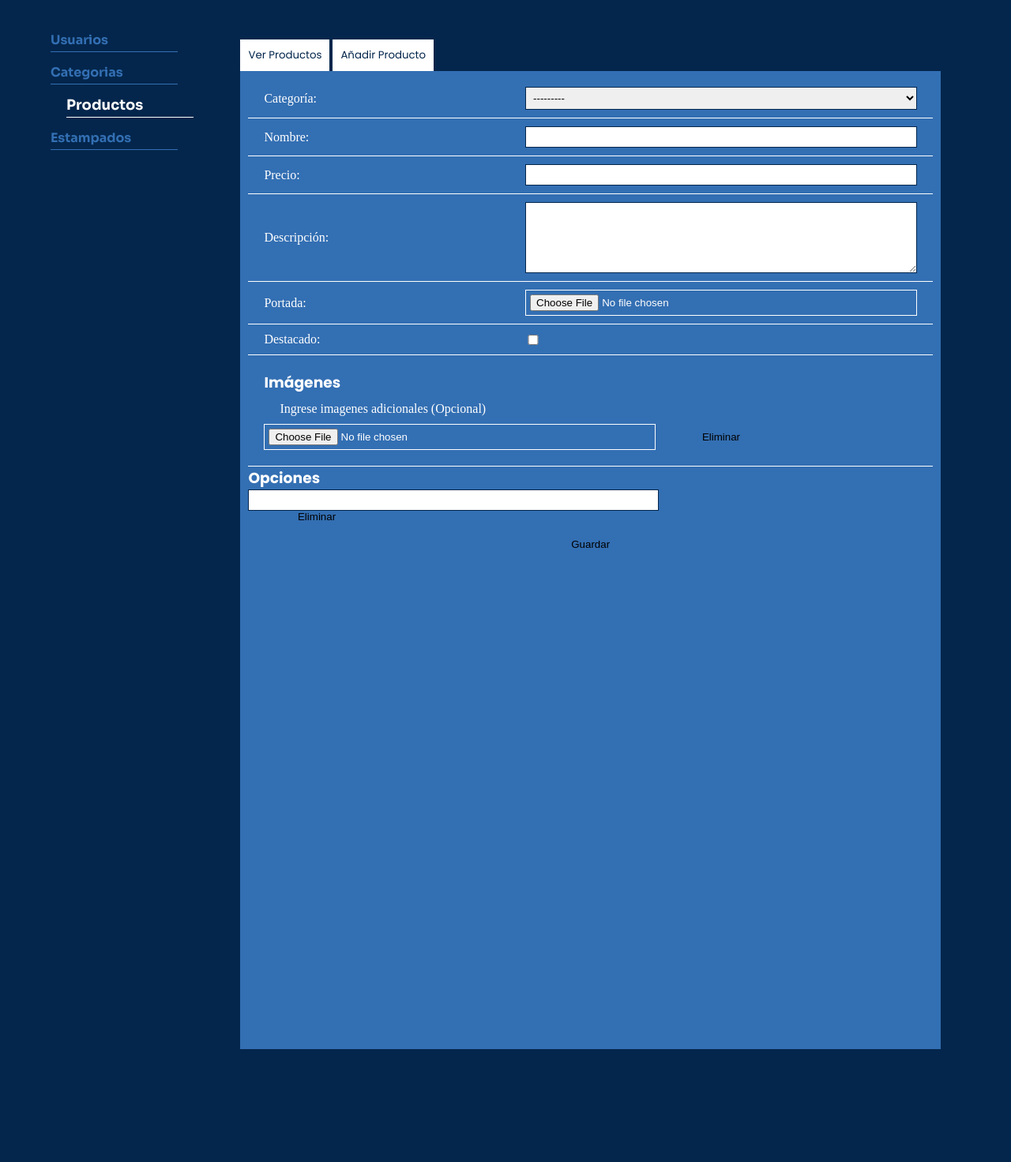
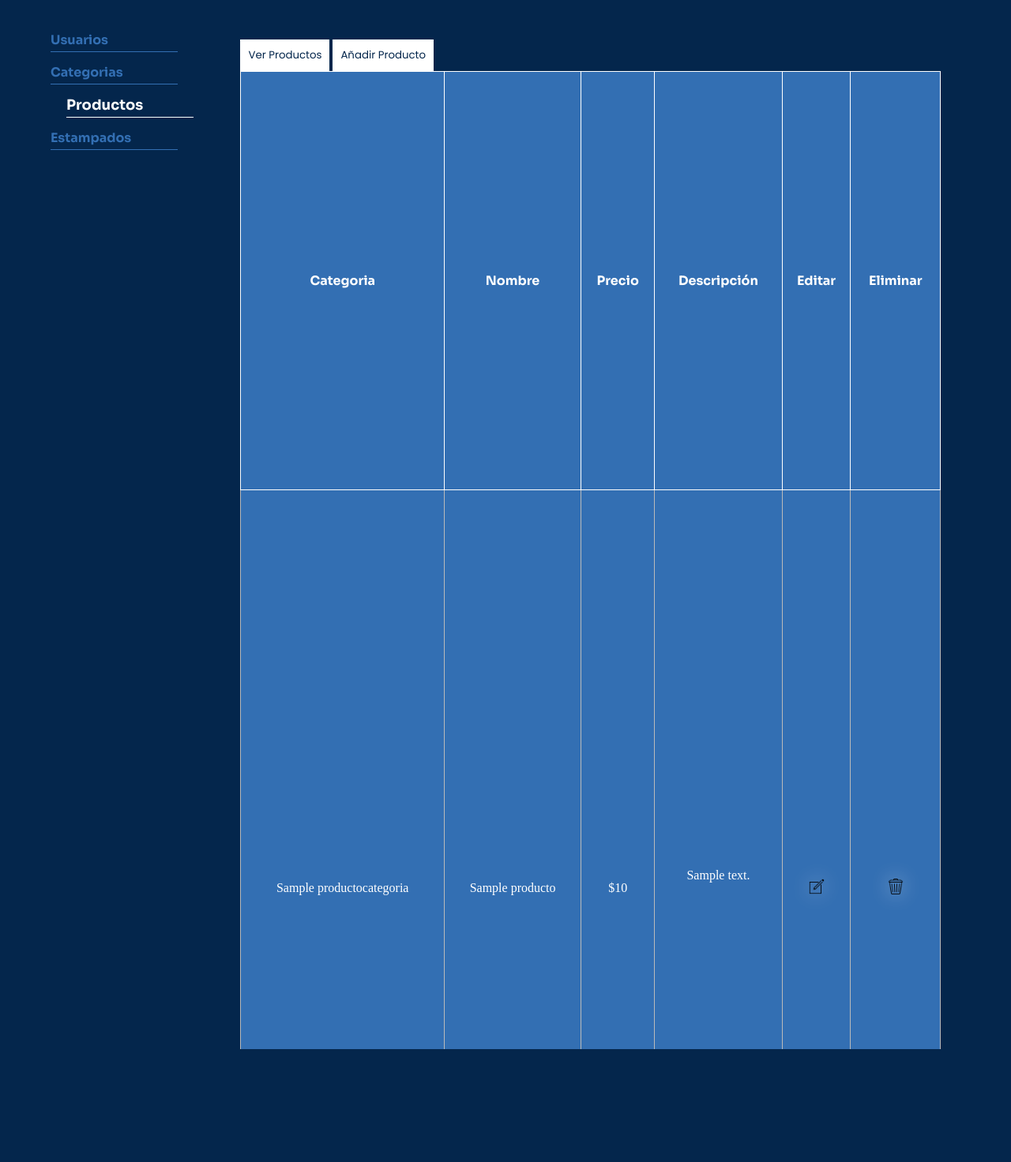
Before and after one commit to TomixLoL/MyTime, a Django app: page /administracion-producto in a window 1280 px wide. Shown: the part 69-1541 px from the top of the page at 79% size. Run offline with Django 4.2, Linux system fonts and the light colour scheme; a user stored in the database is signed in; tables that the repository leaves empty hold one stand-in row (values such as "Sample post"); some web fonts are replaced.

Commit message:
Arreglo bug carga de productos

```diff
--- a/project/apps/administracion/templates/producto_admin.html
+++ b/project/apps/administracion/templates/producto_admin.html
@@ -22,7 +22,7 @@
 <button class="button-section" id="lookProducto">Ver Productos</button>
 <button class="button-section" id="plusProducto">Añadir Producto</button>
 
-<table hidden id="productosVista" class="container-productos">
+<table id="productosVista" class="container-productos">
         <tr>
                 <th>Categoria</th>
                 <th>Nombre</th>
@@ -49,7 +49,7 @@
         {% endfor %}
 </table>
 
-<div id="agregarForm" class="formulario-agregar">
+<div hidden id="agregarForm" class="formulario-agregar">
         <form method="post" enctype="multipart/form-data">
                 {% csrf_token %}
                 {{ producto_form.as_p }}
--- a/project/apps/administracion/views.py
+++ b/project/apps/administracion/views.py
@@ -29,11 +29,7 @@ def AdminProducto(request):
             producto_form = ProductoForm()
             imagen_formset = ImagenProductoFormSet(instance=Producto())
             opcion_formset = OpcionFormSet(instance=Producto())
-            return render(request, 'producto_admin.html', {
-                'producto_form': producto_form,
-                'imagen_formset': imagen_formset,
-                'opcion_formset': opcion_formset
-            })
+            return redirect('administracion:adm-producto')
     else:
         producto_form = ProductoForm()
         imagen_formset = ImagenProductoFormSet(instance=Producto())
```
